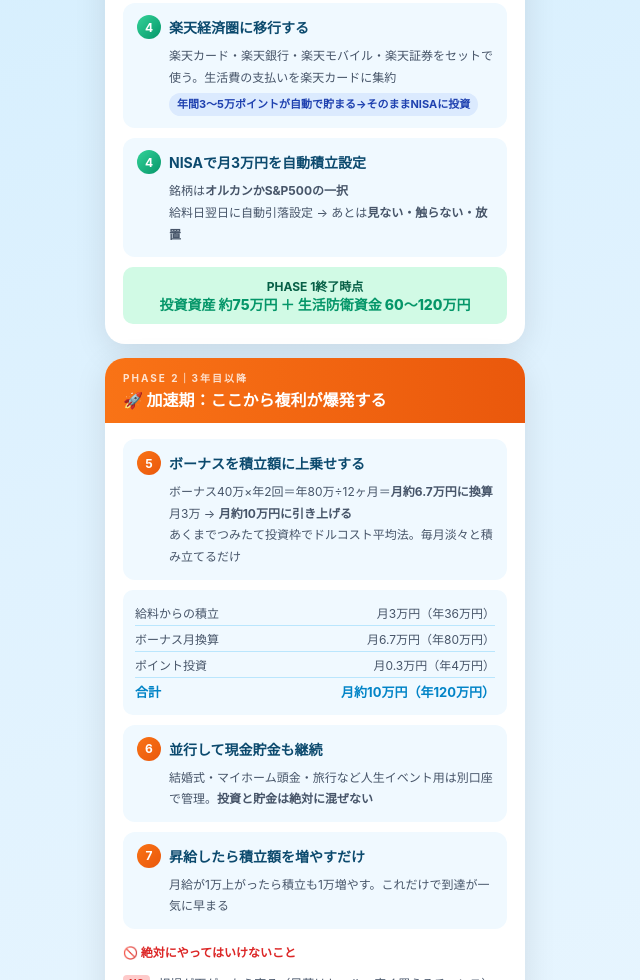
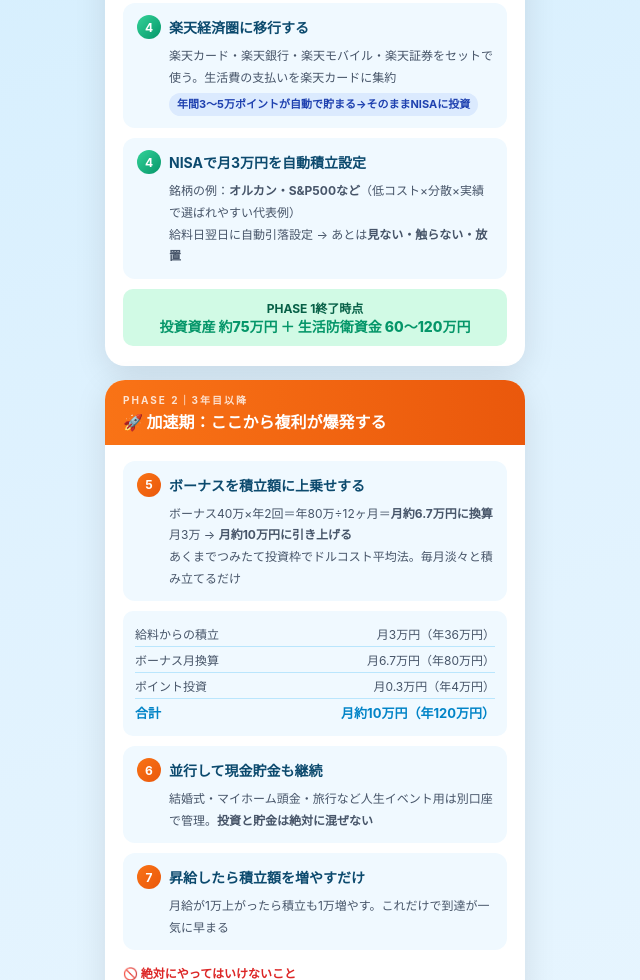
Before and after one commit to sota-toushilife/1000man-roadmap, a plain HTML site: page index.html in a window 1280 px wide. Shown: the part 1900-2880 px from the top of the page, without its empty margins (325-965 px from the left). Drawn offline with Linux system fonts and the light colour scheme.

Commit message:
銘柄記述を「例：オルカン・S&P500など」に修正

```diff
--- a/index.html
+++ b/index.html
@@ -295,7 +295,7 @@
           <div class="action-title">NISAで月3万円を自動積立設定</div>
         </div>
         <div class="action-body">
-          銘柄は<strong>オルカンかS&amp;P500の一択</strong><br>
+          銘柄の例：<strong>オルカン・S&amp;P500など</strong>（低コスト×分散×実績で選ばれやすい代表例）<br>
           給料日翌日に自動引落設定 → あとは<strong>見ない・触らない・放置</strong>
         </div>
       </div>
```
